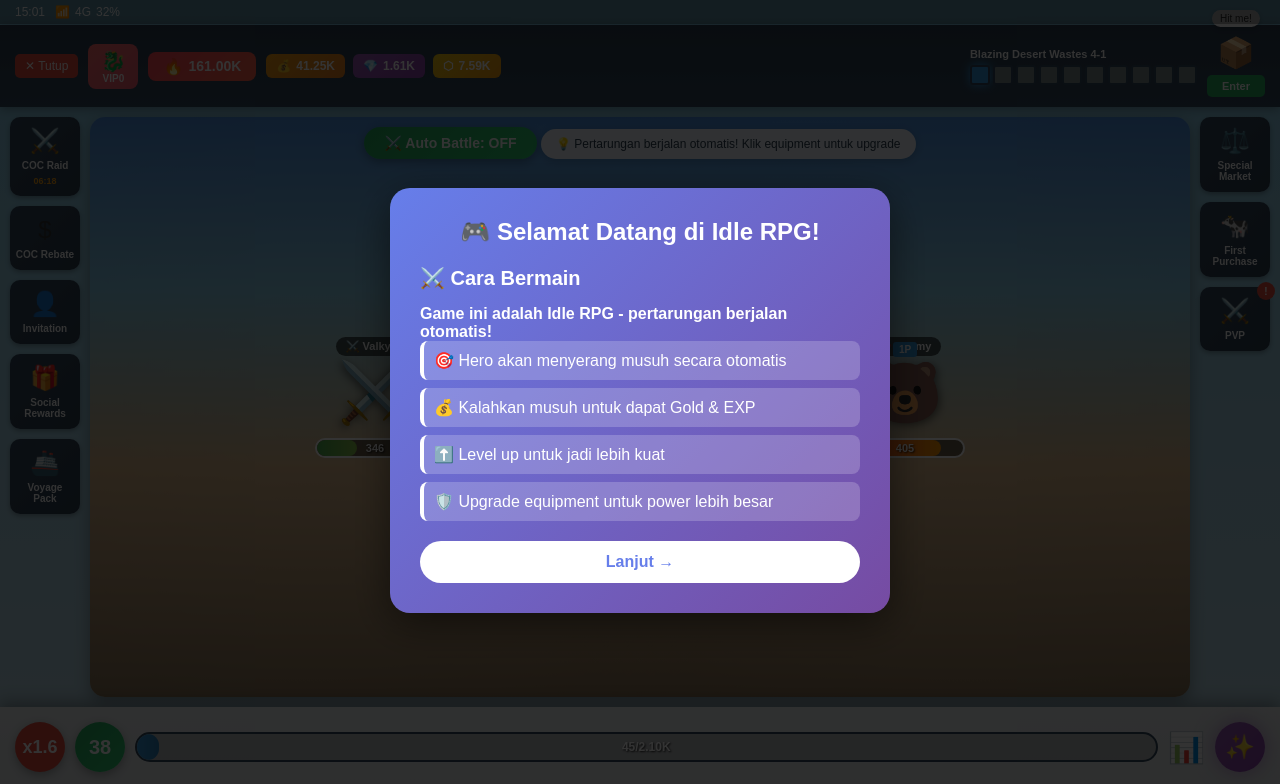
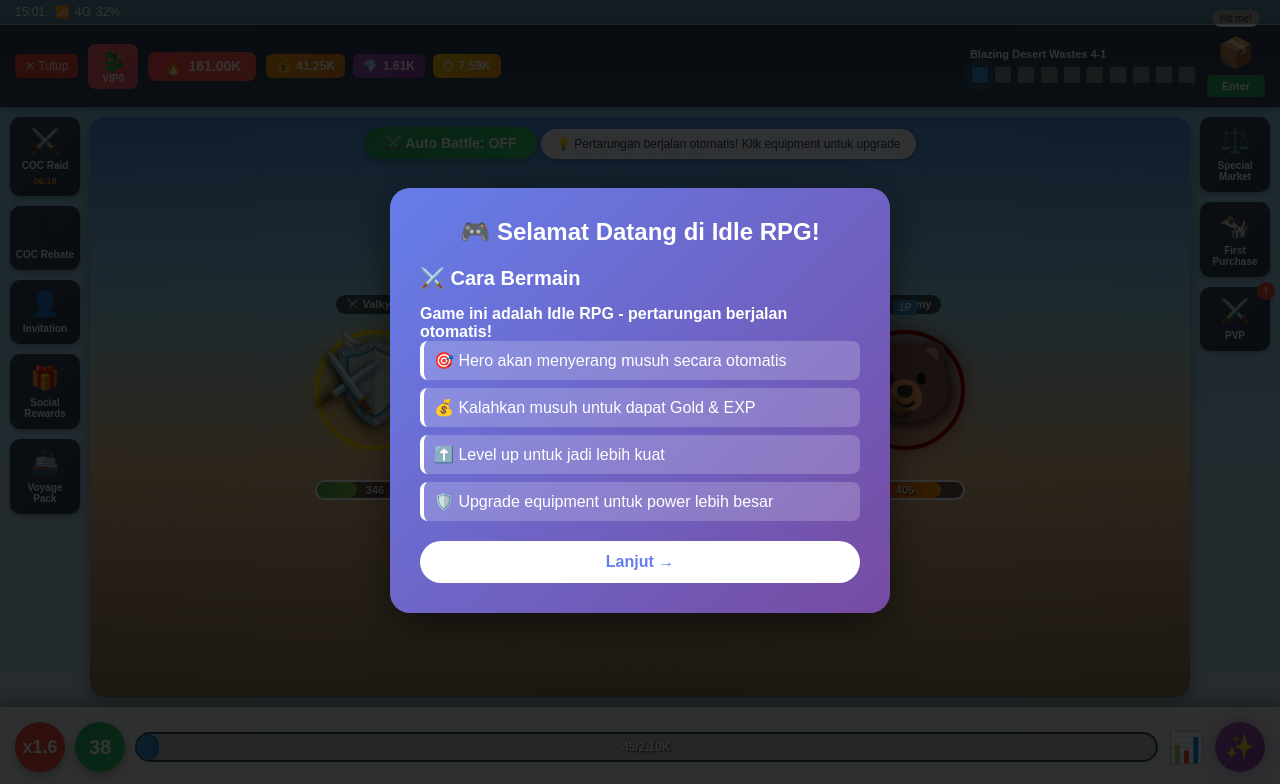
Before and after one commit to mukminn/game-idle, a website: page index.html in a window 1280 px wide. Shown: the top 784 px of the page. Drawn offline with Linux system fonts and the light colour scheme.

Commit message:
Fix character visibility - add clear visual containers, larger sprites, and better animations

```diff
--- a/index.html
+++ b/index.html
@@ -150,7 +150,13 @@
                     <div class="character hero-character">
                         <div class="char-label">⚔️ Valkyrie</div>
                         <div class="char-visual" id="hero-visual">
-                            <div class="char-sprite">⚔️</div>
+                            <div class="char-container hero-container">
+                                <div class="char-sprite hero-sprite">
+                                    <div class="char-body">🛡️</div>
+                                    <div class="char-weapon">⚔️</div>
+                                    <div class="char-wings">🪽</div>
+                                </div>
+                            </div>
                             <div class="attack-effect" id="hero-attack-effect"></div>
                         </div>
                         <div class="char-hp-bar">
@@ -164,7 +170,12 @@
                     <div class="character enemy-character">
                         <div class="char-label">👹 Enemy</div>
                         <div class="char-visual" id="enemy-visual">
-                            <div class="char-sprite">🐻</div>
+                            <div class="char-container enemy-container">
+                                <div class="char-sprite enemy-sprite">
+                                    <div class="char-body">🐻</div>
+                                    <div class="char-weapon">🔨</div>
+                                </div>
+                            </div>
                             <div class="attack-effect" id="enemy-attack-effect"></div>
                         </div>
                         <div class="char-hp-bar">
--- a/style.css
+++ b/style.css
@@ -531,44 +531,167 @@ body {
     height: 100%;
     padding: 20px;
     position: relative;
+    min-height: 400px;
 }
 
 .character {
     display: flex;
     flex-direction: column;
     align-items: center;
-    gap: 10px;
+    gap: 15px;
     position: relative;
+    min-width: 180px;
 }
 
 .char-visual {
     position: relative;
-    font-size: 60px;
-    filter: drop-shadow(2px 2px 4px rgba(0, 0, 0, 0.5));
+    width: 150px;
+    height: 150px;
+    display: flex;
+    align-items: center;
+    justify-content: center;
+}
+
+.char-container {
+    position: relative;
+    width: 120px;
+    height: 120px;
+    display: flex;
+    align-items: center;
+    justify-content: center;
+    border-radius: 50%;
+    padding: 10px;
+}
+
+.hero-container {
+    background: linear-gradient(135deg, rgba(255, 215, 0, 0.3), rgba(255, 165, 0, 0.3));
+    border: 4px solid #ffd700;
+    box-shadow: 0 0 20px rgba(255, 215, 0, 0.5);
+}
+
+.enemy-container {
+    background: linear-gradient(135deg, rgba(139, 0, 0, 0.3), rgba(178, 34, 34, 0.3));
+    border: 4px solid #8b0000;
+    box-shadow: 0 0 20px rgba(139, 0, 0, 0.5);
 }
 
 .char-sprite {
+    position: relative;
+    width: 100%;
+    height: 100%;
+    display: flex;
+    align-items: center;
+    justify-content: center;
     transition: transform 0.2s ease;
+}
+
+.char-body {
+    font-size: 80px;
+    position: relative;
+    z-index: 2;
+    filter: drop-shadow(3px 3px 6px rgba(0, 0, 0, 0.8));
+    animation: float 3s ease-in-out infinite;
+}
+
+.char-weapon {
+    position: absolute;
+    font-size: 50px;
+    z-index: 3;
+    filter: drop-shadow(2px 2px 4px rgba(0, 0, 0, 0.8));
+    animation: weaponSwing 2s ease-in-out infinite;
+}
+
+.hero-sprite .char-weapon {
+    top: 10px;
+    right: -10px;
+    transform: rotate(-20deg);
+}
+
+.enemy-sprite .char-weapon {
+    top: 20px;
+    left: -15px;
+    transform: rotate(20deg);
+}
+
+.char-wings {
+    position: absolute;
+    font-size: 60px;
+    z-index: 1;
+    opacity: 0.8;
+    animation: wingFlap 1.5s ease-in-out infinite;
+}
+
+.hero-sprite .char-wings {
+    top: -20px;
+    left: 50%;
+    transform: translateX(-50%);
+}
+
+@keyframes float {
+    0%, 100% {
+        transform: translateY(0);
+    }
+    50% {
+        transform: translateY(-10px);
+    }
+}
+
+@keyframes weaponSwing {
+    0%, 100% {
+        transform: rotate(-20deg);
+    }
+    50% {
+        transform: rotate(-10deg);
+    }
+}
+
+@keyframes wingFlap {
+    0%, 100% {
+        transform: translateX(-50%) scaleY(1);
+    }
+    50% {
+        transform: translateX(-50%) scaleY(0.9);
+    }
 }
 
 .character.attacking .char-sprite {
     animation: attackAnimation 0.3s ease;
 }
 
+.character.attacking .char-weapon {
+    animation: weaponAttack 0.3s ease;
+}
+
 .character.hit .char-sprite {
     animation: hitAnimation 0.3s ease;
 }
 
+.character.hit .char-container {
+    animation: containerShake 0.3s ease;
+}
+
 @keyframes attackAnimation {
     0% { transform: translateX(0) scale(1); }
-    50% { transform: translateX(20px) scale(1.1); }
+    50% { transform: translateX(30px) scale(1.15); }
     100% { transform: translateX(0) scale(1); }
 }
 
+@keyframes weaponAttack {
+    0% { transform: rotate(-20deg) scale(1); }
+    50% { transform: rotate(10deg) scale(1.3); }
+    100% { transform: rotate(-20deg) scale(1); }
+}
+
 @keyframes hitAnimation {
+    0%, 100% { transform: translateX(0) scale(1); }
+    25% { transform: translateX(-15px) scale(0.95); }
+    75% { transform: translateX(15px) scale(0.95); }
+}
+
+@keyframes containerShake {
     0%, 100% { transform: translateX(0); }
-    25% { transform: translateX(-10px); }
-    75% { transform: translateX(10px); }
+    25% { transform: translateX(-5px) rotate(-2deg); }
+    75% { transform: translateX(5px) rotate(2deg); }
 }
 
 .attack-effect {
```
